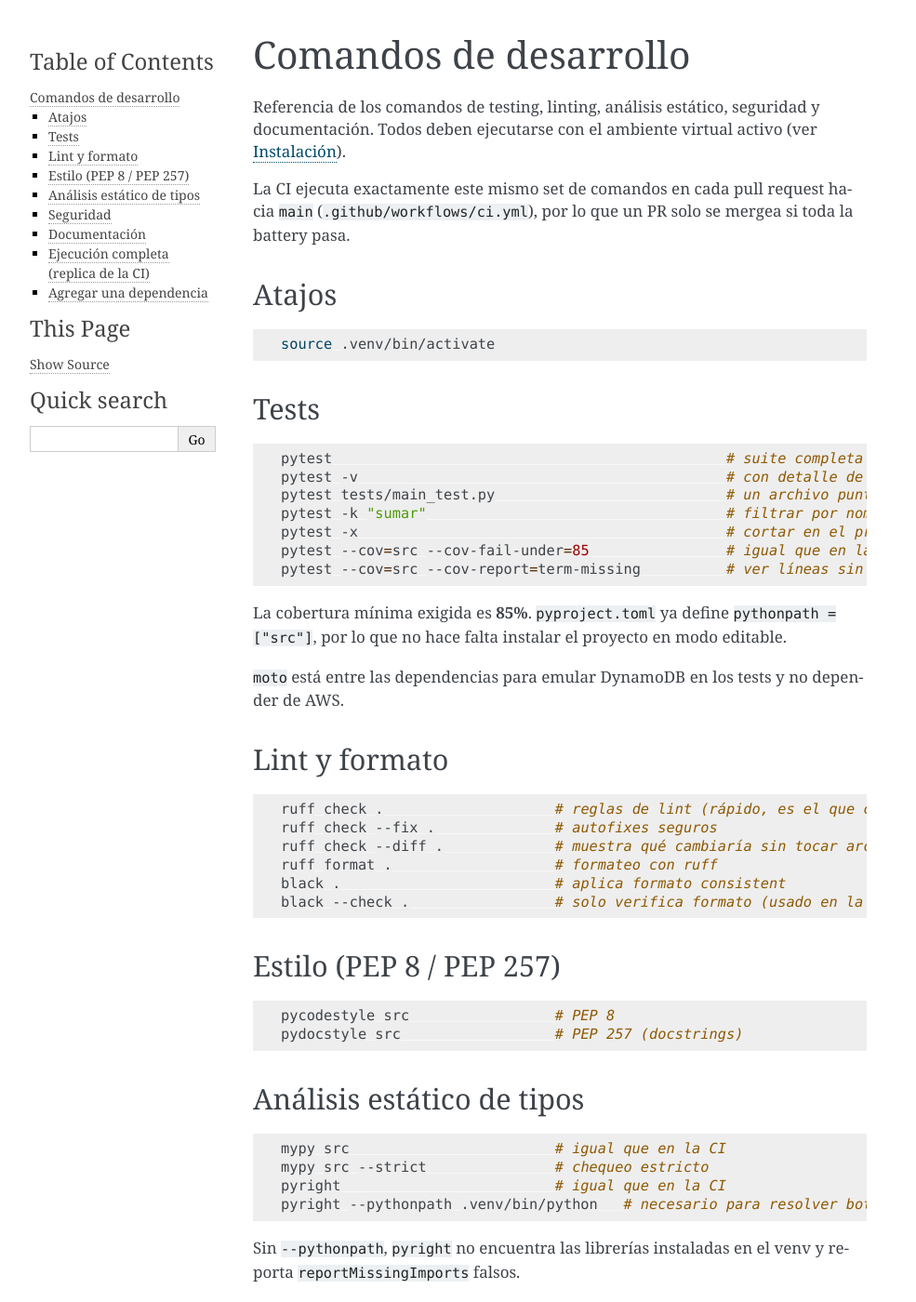
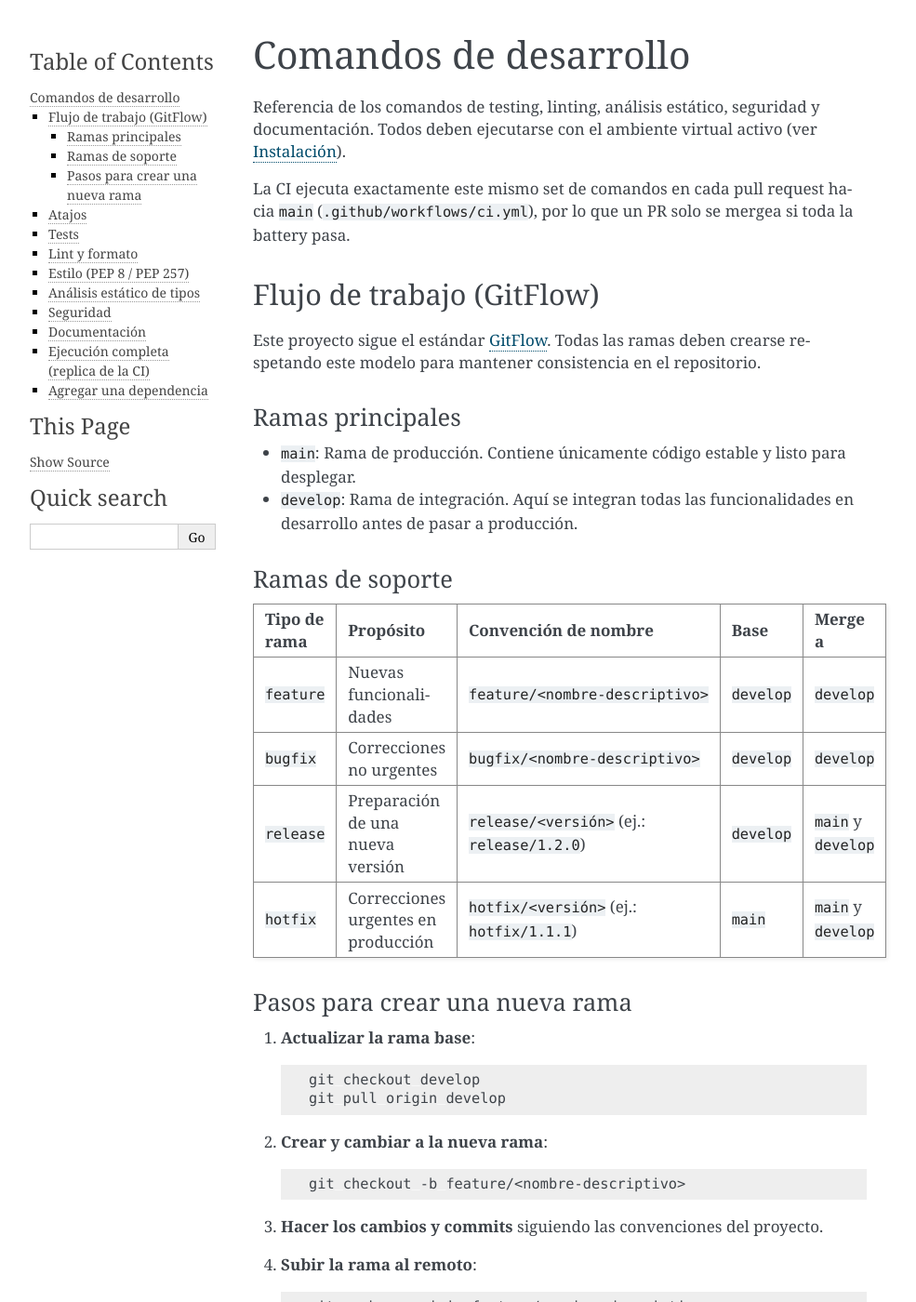
Before and after one commit to MoutSantiago/ing2_tpfi, a Sphinx documentation site: the page built from docs/development.md, in a window 1280 px wide and 1400 px high. Shown: the whole window at 93% size, without its empty margins (148-1133 px from the left). Built offline with Sphinx 7.4.7, drawn with Linux system fonts in a browser that asks for light colours; some of the changed text lies outside the part shown.

Commit message:
Cambios de documentación

````diff
--- a/docs/development.md
+++ b/docs/development.md
@@ -5,6 +5,50 @@ Todos deben ejecutarse con el ambiente virtual activo (ver [Instalación](instal
 
 La CI ejecuta exactamente este mismo set de comandos en cada pull request hacia `main`
 (`.github/workflows/ci.yml`), por lo que un PR solo se mergea si toda la battery pasa.
+
+## Flujo de trabajo (GitFlow)
+
+Este proyecto sigue el estándar [GitFlow](https://nvie.com/posts/a-successful-git-branching-model/).
+Todas las ramas deben crearse respetando este modelo para mantener consistencia en el repositorio.
+
+### Ramas principales
+
+- `main`: Rama de producción. Contiene únicamente código estable y listo para desplegar.
+- `develop`: Rama de integración. Aquí se integran todas las funcionalidades en desarrollo antes de pasar a producción.
+
+### Ramas de soporte
+
+| Tipo de rama | Propósito | Convención de nombre | Base | Merge a |
+|--------------|-----------|---------------------|------|---------|
+| `feature` | Nuevas funcionalidades | `feature/<nombre-descriptivo>` | `develop` | `develop` |
+| `bugfix` | Correcciones no urgentes | `bugfix/<nombre-descriptivo>` | `develop` | `develop` |
+| `release` | Preparación de una nueva versión | `release/<versión>` (ej.: `release/1.2.0`) | `develop` | `main` y `develop` |
+| `hotfix` | Correcciones urgentes en producción | `hotfix/<versión>` (ej.: `hotfix/1.1.1`) | `main` | `main` y `develop` |
+
+### Pasos para crear una nueva rama
+
+1. **Actualizar la rama base**:
+   ```sh
+   git checkout develop
+   git pull origin develop
+   ```
+
+2. **Crear y cambiar a la nueva rama**:
+   ```sh
+   git checkout -b feature/<nombre-descriptivo>
+   ```
+
+3. **Hacer los cambios y commits** siguiendo las convenciones del proyecto.
+
+4. **Subir la rama al remoto**:
+   ```sh
+   git push -u origin feature/<nombre-descriptivo>
+   ```
+
+5. **Abrir un Pull Request** hacia la rama base (`develop`, o `main` para hotfixes) cuando esté listo.
+
+> **Nota:** un `hotfix` se crea desde `main`. Después de mergearlo a `main`, hay que integrar esos
+> mismos cambios en `develop` (un `merge` de `main` sobre `develop`) para no perderlos.
 
 ## Atajos
 
````
